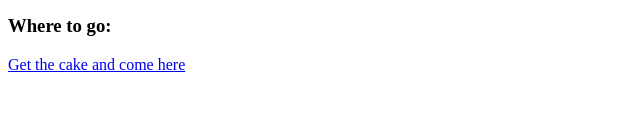
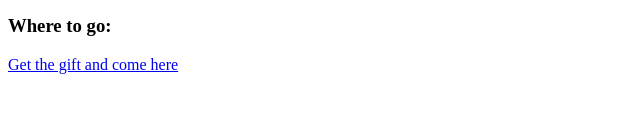
Before and after one commit to JunaidHasssan/html-portfolio, a plain HTML site: page public/birthday-invite.html in a window 1280 px wide. Shown: the part 605-718 px from the top of the page, 0-640 px from the left. Drawn offline with Linux system fonts and the light colour scheme.

Commit message:
birthday-invite.html

```diff
--- a/public/birthday-invite.html
+++ b/public/birthday-invite.html
@@ -17,6 +17,6 @@
         <p>Yes! You got it right. No need for anything. I have arranged everything. Just come with all your love.</p>
         <p>But! Yes all your surprise gifts will we welcomed.</p>
         <h3>Where to go:</h3>
-        <a href="https://www.google.com/maps/@35.7040744,139.5577317,3a,75y,289.6h,87.01t,0.72r/data=!3m6!1e1!3m4!1sgT28ssf0BB2LxZ63JNcL1w!2e0!7i13312!8i6656">Get the cake and come here</a>
+        <a href="https://www.google.com/maps/@35.7040744,139.5577317,3a,75y,289.6h,87.01t,0.72r/data=!3m6!1e1!3m4!1sgT28ssf0BB2LxZ63JNcL1w!2e0!7i13312!8i6656">Get the gift and come here</a>
     </body>
 </html>
```
